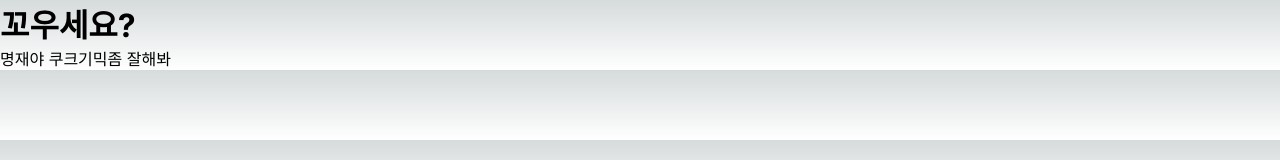
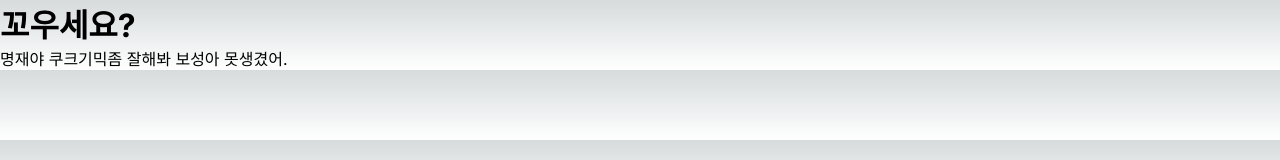
Before and after one commit to nugunga/PaperBot, a Next.js app: page / in a window 1280 px wide. Shown: the top 160 px of the page. Built offline with nearby package versions, Linux system fonts and the light colour scheme.

Commit message:
메인 컨플릿 발생

```diff
--- a/src/app/page.tsx
+++ b/src/app/page.tsx
@@ -10,6 +10,7 @@ export default function Home() {
       <h1>꼬우세요?</h1>
       <p>
         명재야 쿠크기믹좀 잘해봐
+        보성아 못생겼어.
       </p>
     </main>
     <style jsx>{`
```
